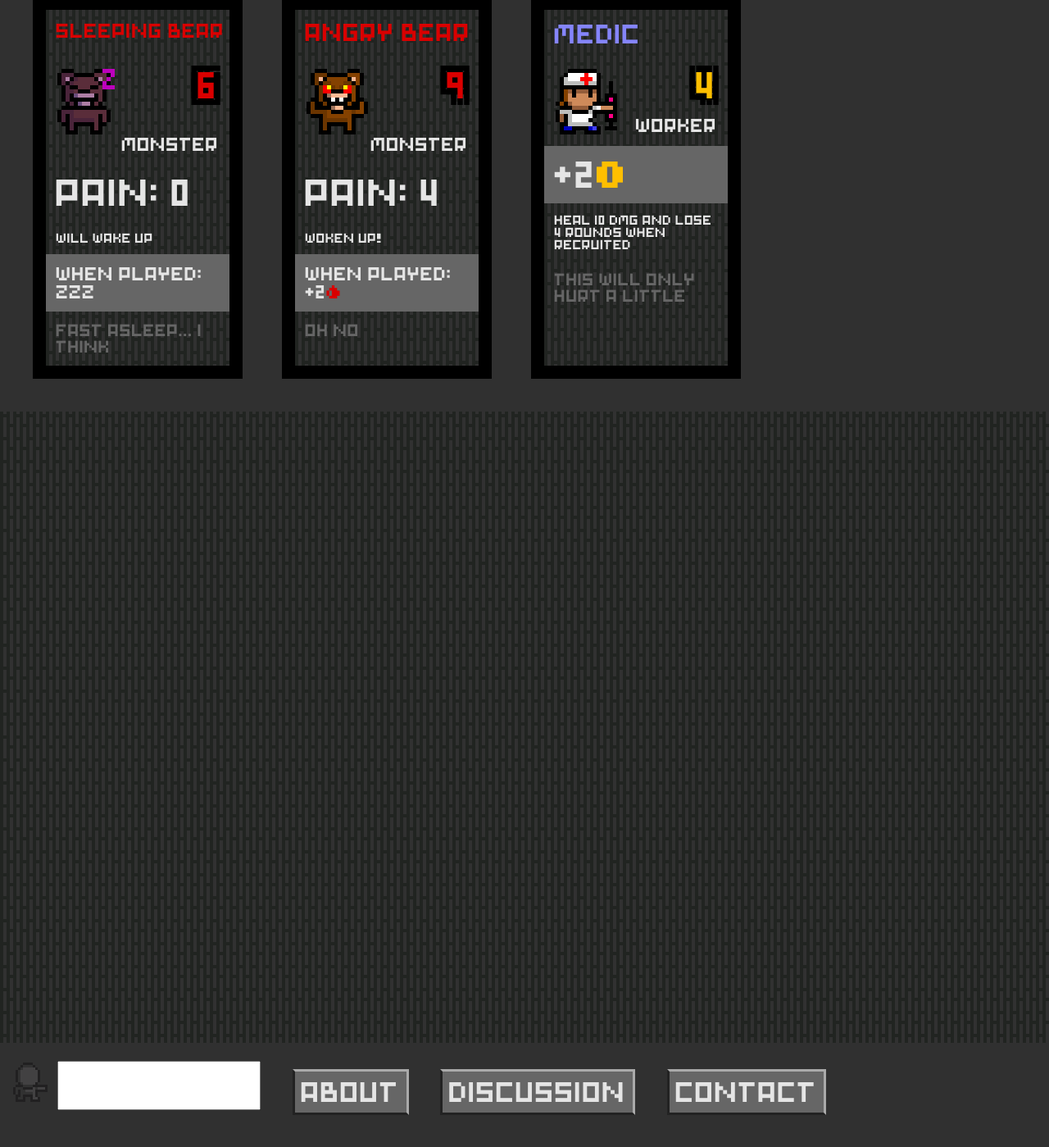
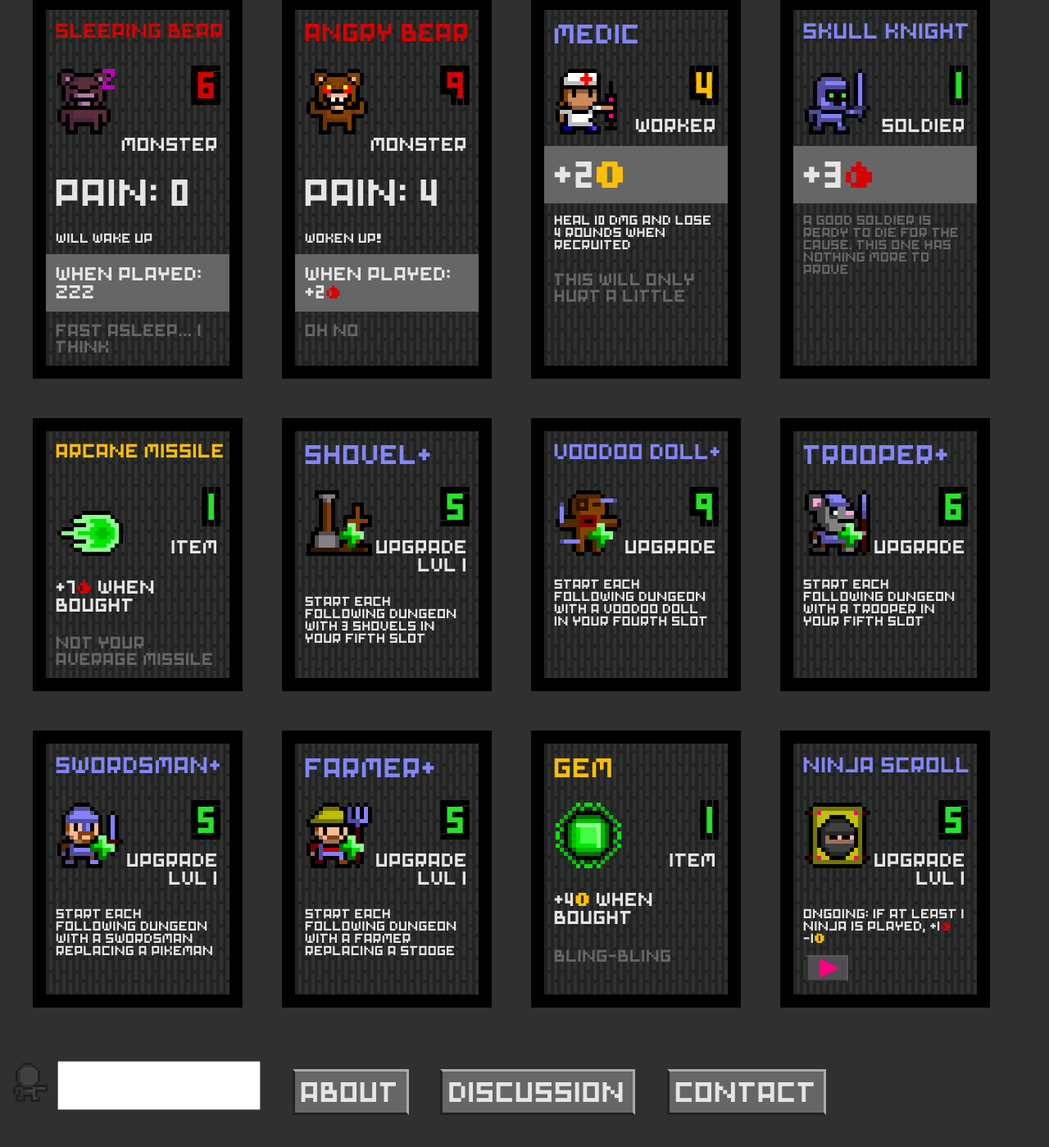
Before and after one commit to MattArnold/toarms.games.github.io, a Jekyll site: the page built from index.md, in a window 1280 px wide and 1400 px high, scrolled down 14667 px. Shown: the whole window at 82% size. Built offline with Jekyll 4.4.1, drawn with Linux system fonts in a browser that asks for light colours; some of the changed text lies outside the part shown.

Commit message:
Added things with Skull costs.

```diff
--- a/_data/cards.yaml
+++ b/_data/cards.yaml
@@ -1087,3 +1087,154 @@
   play: +2g
   gain: HEAL 10 DMG AND LOSE 4 ROUNDS WHEN RECRUITED
   flavor: THIS WILL ONLY HURT A LITTLE
+- name: SKULL KNIGHT
+  slug: SkullKnight
+  skullcost: 1
+  type: SOLDIER
+  play: +3b
+  flavor: A GOOD SOLDIER IS READY TO DIE FOR THE CAUSE. THIS ONE HAS NOTHING MORE TO PROVE
+- name: ARCANE MISSILE
+  slug: ArcaneMissile
+  type: ITEM
+  skullcost: 1
+  gain: +7b WHEN BOUGHT
+  flavor: NOT YOUR AVERAGE MISSILE
+- name: SHOVEL+
+  slug: ShovelPlus
+  type: UPGRADE LVL 1
+  skullcost: 5
+  gain: START EACH FOLLOWING DUNGEON WITH 3 SHOVELS IN YOUR FIFTH SLOT
+- name: VOODOO DOLL+
+  slug: VoodooDollPlus
+  type: UPGRADE
+  skullcost: 9
+  gain: START EACH FOLLOWING DUNGEON WITH A VOODOO DOLL IN YOUR FOURTH SLOT
+- name: TROOPER+
+  slug: TrooperPlus
+  type: UPGRADE
+  skullcost: 6
+  gain: START EACH FOLLOWING DUNGEON WITH A TROOPER IN YOUR FIFTH SLOT
+- name: SWORDSMAN+
+  slug: SwordsmanPlus
+  type: UPGRADE LVL 1
+  skullcost: 5
+  gain: START EACH FOLLOWING DUNGEON WITH A SWORDSMAN REPLACING A PIKEMAN
+- name: FARMER+
+  slug: FarmerPlus
+  type: UPGRADE LVL 1
+  skullcost: 5
+  gain: START EACH FOLLOWING DUNGEON WITH A FARMER REPLACING A STOOGE
+- name: GEM
+  slug: Gem
+  type: ITEM
+  skullcost: 1
+  gain: +4g WHEN BOUGHT
+  flavor: BLING-BLING
+- name: NINJA SCROLL
+  slug: NinjaScroll
+  type: UPGRADE LVL 1
+  skullcost: 5
+  gain: ONGOING&#58; IF AT LEAST 1 NINJA IS PLAYED, +1b -1g
+  state: 0
+- name: NINJA SCROLL
+  slug: NinjaScroll
+  type: UPGRADE LVL 2
+  skullcost: 5
+  gain: ONGOING&#58; IF AT LEAST 1 NINJA IS PLAYED, +2b -2g
+  state: 1
+- name: NINJA SCROLL
+  slug: NinjaScroll
+  type: UPGRADE LVL 3
+  skullcost: 5
+  gain: ONGOING&#58; IF AT LEAST 1 NINJA IS PLAYED, +2b
+  state: 2
+- name: WARRIOR SCROLL
+  slug: WarriorScroll
+  type: UPGRADE LVL 1
+  skullcost: 5
+  gain: ONGOING&#58; IF A WARRIOR IS PLAYED, +1b AND TAKE 1 DMG
+  state: 0
+- name: WARRIOR SCROLL
+  slug: WarriorScroll
+  type: UPGRADE LVL 2
+  skullcost: 5
+  gain: ONGOING&#58; IF A WARRIOR IS PLAYED, +2b AND TAKE 2 DMG
+  state: 1
+- name: WARRIOR SCROLL
+  slug: WarriorScroll
+  type: UPGRADE LVL 3
+  skullcost: 5
+  gain: ONGOING&#58; IF A WARRIOR IS PLAYED, +3b AND TAKE 3 DMG
+  state: 2
+- name: MOUSE SCROLL
+  slug: MouseScroll
+  type: UPGRADE LVL 1
+  skullcost: 5
+  gain: ONGOING&#58; IF AT LEAST 2 MICE ARE PLAYED, +1b
+  state: 0
+- name: MOUSE SCROLL
+  slug: MouseScroll
+  type: UPGRADE LVL 2
+  skullcost: 5
+  gain: ONGOING&#58; IF AT LEAST 2 MICE ARE PLAYED, +1g +1b
+  state: 1
+- name: MOUSE SCROLL
+  slug: MouseScroll
+  type: UPGRADE LVL 3
+  skullcost: 5
+  gain: ONGOING&#58; IF AT LEAST 2 MICE ARE PLAYED, +2g +1b
+  state: 2
+- name: PIRATE SCROLL
+  slug: PirateScroll
+  type: UPGRADE LVL 1
+  skullcost: 5
+  gain: ONGOING&#58; IF AT LEAST 2 PIRATES ARE PLAYED, +1g
+  state: 0
+- name: PIRATE SCROLL
+  slug: PirateScroll
+  type: UPGRADE LVL 2
+  skullcost: 5
+  gain: ONGOING&#58; IF AT LEAST 2 PIRATES ARE PLAYED, +1g +1b
+  state: 1
+- name: PIRATE SCROLL
+  slug: PirateScroll
+  type: UPGRADE LVL 3
+  skullcost: 5
+  gain: ONGOING&#58; IF AT LEAST 2 PIRATES ARE PLAYED, +2g +1b
+  state: 2
+- name: HOLY SCROLL
+  slug: HolyScroll
+  type: UPGRADE LVL 1
+  skullcost: 5
+  gain: ONGOING&#58; IF AT LEAST 1 HOLY UNIT IS PLAYED, -1b AND HEAL 1 DMG
+  state: 0
+- name: HOLY SCROLL
+  slug: HolyScroll
+  type: UPGRADE LVL 2
+  skullcost: 5
+  gain: ONGOING&#58; IF AT LEAST 1 HOLY UNIT IS PLAYED, -1b AND HEAL 2 DMG
+  state: 1
+- name: HOLY SCROLL
+  slug: HolyScroll
+  type: UPGRADE LVL 3
+  skullcost: 5
+  gain: ONGOING&#58; IF AT LEAST 1 HOLY UNIT IS PLAYED, HEAL 2 DMG
+  state: 2
+- name: DWARF SCROLL
+  slug: DwarfScroll
+  type: UPGRADE LVL 1
+  skullcost: 5
+  gain: ADD A CHARGE EACH TIME A DWARF IS PLAYED. 7 CHARGES GIVES A POTION
+  state: 0
+- name: DWARF SCROLL
+  slug: DwarfScroll
+  type: UPGRADE LVL 2
+  skullcost: 5
+  gain: ADD A CHARGE EACH TIME A DWARF IS PLAYED. 5 CHARGES GIVES A POTION
+  state: 1
+- name: DWARF SCROLL
+  slug: DwarfScroll
+  type: UPGRADE LVL 3
+  skullcost: 5
+  gain: ADD A CHARGE EACH TIME A DWARF IS PLAYED. 3 CHARGES GIVES A POTION
+  state: 2
--- a/_layouts/default.html
+++ b/_layouts/default.html
@@ -88,6 +88,7 @@
     <div class="card-cost">
       <span class="coin cost">{{ card.coincost }}</span>
       <span class="blood cost">{{ card.bloodcost }}</span>
+      <span class="skull cost">{{ card.skullcost }}</span>
       {% if card.status %}
       <br />
       <span class="status cost">{{ card.status }} </span>
--- a/assets/css/main.scss
+++ b/assets/css/main.scss
@@ -7,6 +7,7 @@ $grey: #666666;
 $blue: #8585fc;
 $yellow: #ffbf00;
 $red: #d90000;
+$green: #24e529;
 
 @font-face {
   font-family: 'Pixel-1';
@@ -243,6 +244,10 @@ h1.title, .cost {
   color: $red;
 }
 
+.skull {
+  color: $green;
+}
+
 .status {
   color: $grey;
   float: left;
```
Also changed, not shown: assets/images/items/ArcaneMissile.png (added), assets/images/items/Gem.png (added), assets/images/upgrades/FarmerPlus.png (added), assets/images/upgrades/SilverChestPlus.png (added), assets/images/upgrades/SwordsmanPlus.png (added), assets/images/upgrades/TrooperPlus.png (added).
